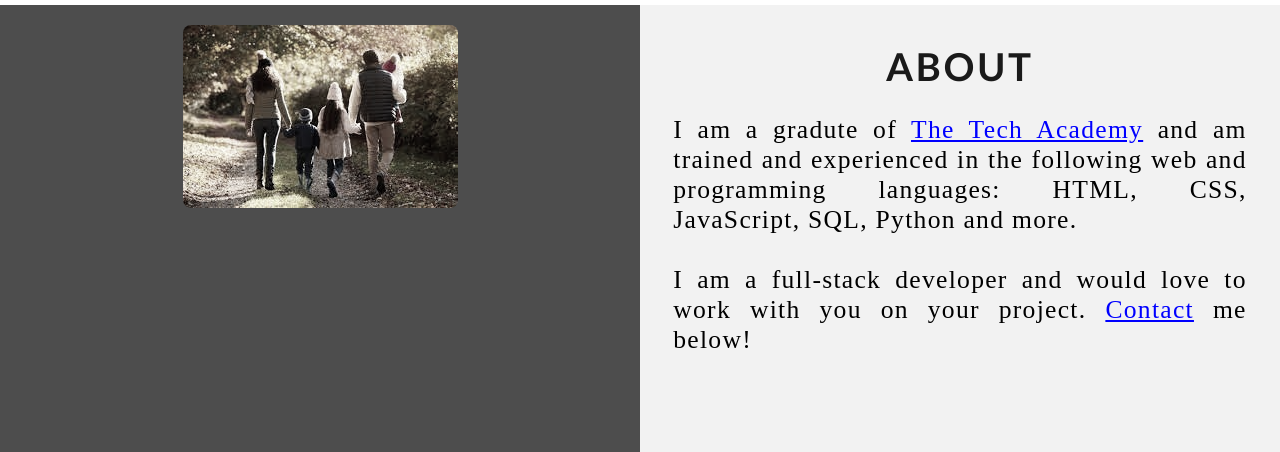
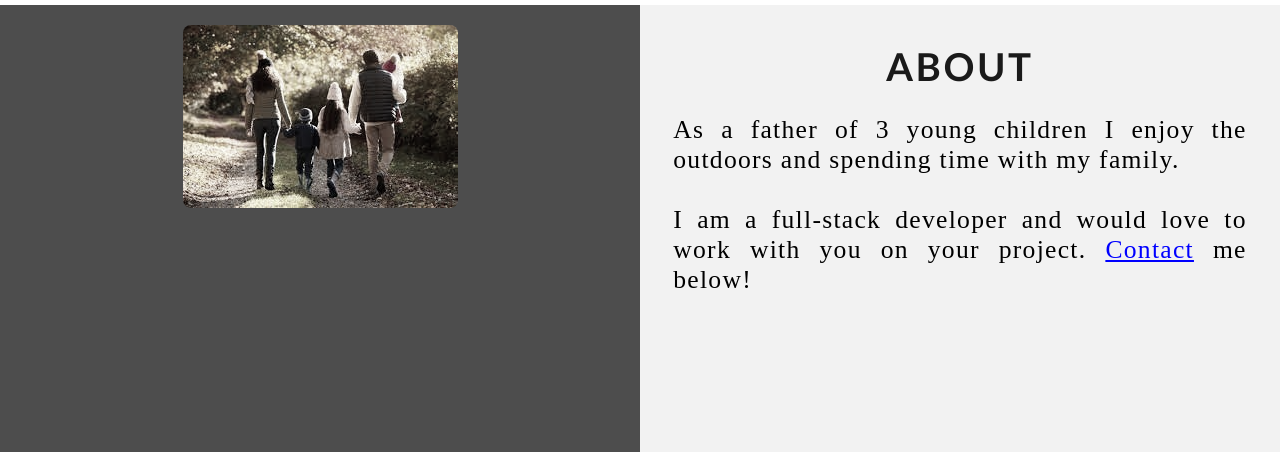
Before and after one commit to JamesSanta/JamesSanta.github.io, a plain HTML site: page index.html in a window 1280 px wide. Shown: the part 1434-1886 px from the top of the page. Drawn offline with Linux system fonts and the light colour scheme.

Commit message:
Update index.html

```diff
--- a/index.html
+++ b/index.html
@@ -111,8 +111,9 @@
             <div class="Column_1">
                 <h1>About</h1>
                 <p>
-                     I am a gradute of <a href="https://www.learncodinganywhere.com" target="_blank">The Tech Academy</a>
-                     and am trained  and experienced in the following web and programming languages: HTML, CSS, JavaScript, SQL, Python and more.
+                     As a father of 3 young children I enjoy the outdoors and spending time with my family.
+                    <!--I am a gradute of <a href="https://www.learncodinganywhere.com" target="_blank">The Tech Academy</a>
+                     and am trained  and experienced in the following web and programming languages: HTML, CSS, JavaScript, SQL, Python and more.-->
                     <br>
                     <br>I am a full-stack developer and would love to work with you on your project. <a href="#contact">Contact</a> me below!
                 </p>
```
